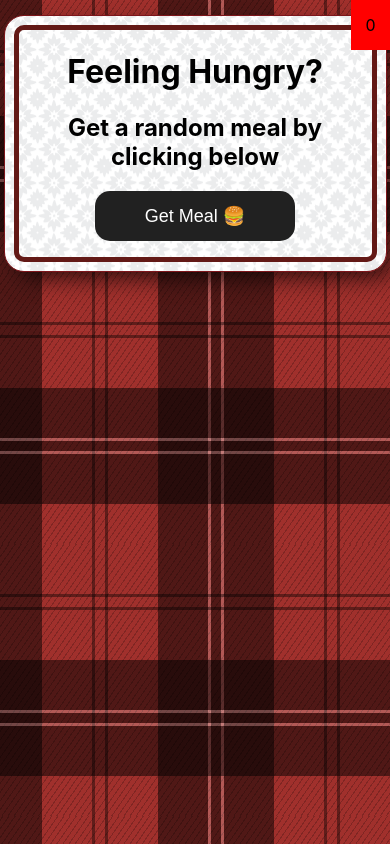
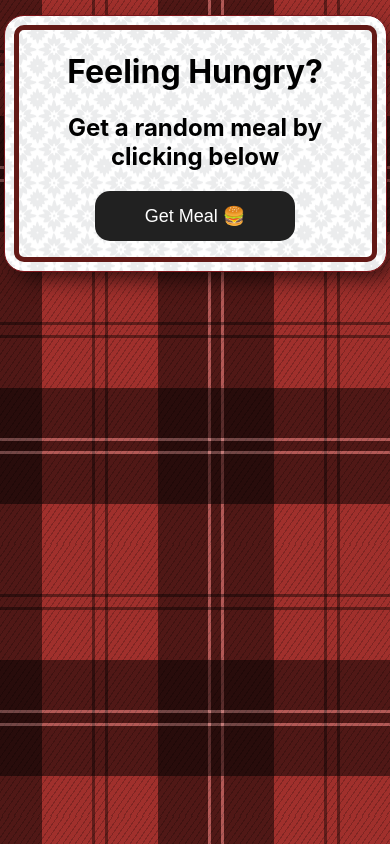
Before and after one commit to christianjaena/random-meal-generator, a React (Create React App) app: page / in a window 390 px wide. Built offline with nearby package versions, Linux system fonts and the light colour scheme.

Commit message:
fixed responsive issues

```diff
--- a/src/App.js
+++ b/src/App.js
@@ -2,7 +2,6 @@ import React from 'react';
 import Loader from 'react-loader-spinner';
 import useFetchMeal from './hooks/useFetchMeal';
 import FetchMeal from './components/FetchMeal/FetchMeal.component.jsx';
-import Header from './components/Header/Header.component.jsx';
 import {
 	AppContainer,
 	ResponsiveWrapper,
@@ -14,19 +13,9 @@ import {
 
 const App = () => {
 	const { fetchMeal, state, isFetching, ingredients } = useFetchMeal();
-	const [savedRecipes, setSavedRecipes] = React.useState(
-		localStorage.getItem('savedRecipes')?.split(',') || []
-	);
-
-	const saveRecipe = (recipe, pic) => {
-		let recipeToAdd = [...savedRecipes,  recipe];
-		setSavedRecipes(recipeToAdd);
-		localStorage.setItem('savedRecipes', recipeToAdd);
-	};
 
 	return (
 		<AppContainer>
-			<Header savedRecipes={savedRecipes} />
 			<FetchMeal fetchMeal={fetchMeal} />
 			{isFetching ? (
 				<OptionalDisplayedContainer state={state}>
@@ -37,11 +26,6 @@ const App = () => {
 							</ImageWrapper>
 							<RecipeWrapper>
 								<h1>{state?.strMeal}</h1>
-								<span
-									onClick={() => saveRecipe(state.strMeal, state.strMealThumb)}
-								>
-									Save
-								</span>
 								<p>
 									<strong>Category:</strong> {state?.strCategory}
 								</p>
--- a/src/components/Header/Header.component.jsx
+++ /dev/null
@@ -1,35 +0,0 @@
-import React from 'react';
-import styled from 'styled-components';
-
-const StickyHeader = styled.div`
-	align-self: flex-end;
-	display: flex;
-	align-items: center;
-	justify-content: center;
-	position: fixed;
-	top: 0;
-	width: 10%;
-	height: ${({ dropDown }) => (dropDown ? '100px' : '50px')};
-	background-color: red;
-`;
-const Header = ({ savedRecipes }) => {
-	const [isDropdownOpen, setIsDropDownOpen] = React.useState(false);
-	return (
-		<StickyHeader
-			onClick={() => setIsDropDownOpen(!isDropdownOpen)}
-			dropDown={isDropdownOpen}
-		>
-			{isDropdownOpen
-				? savedRecipes?.map((recipe, idx) => {
-						return (
-							<div key={idx}>
-								<p>{recipe}</p>
-							</div>
-						);
-				  })
-				: savedRecipes.length}
-		</StickyHeader>
-	);
-};
-
-export default Header;
```
Also changed, not shown: src/components/SavedRecipes/SavedRecipes.component.jsx (added, +27 -0 lines).
